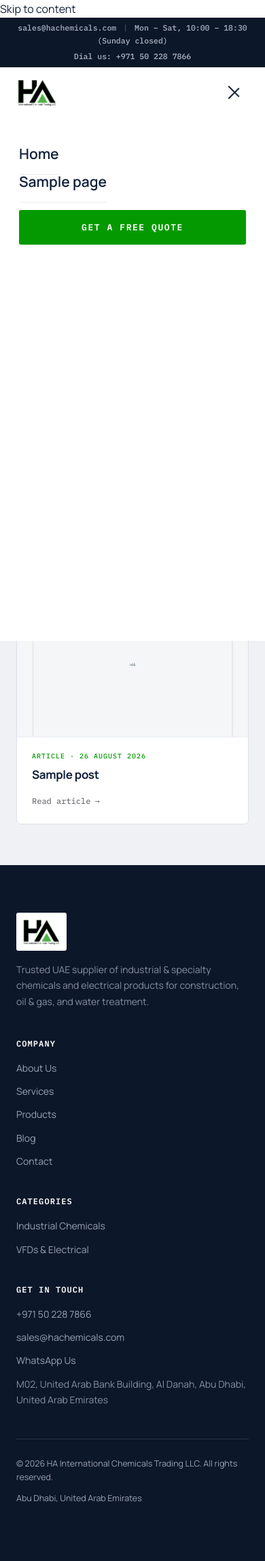
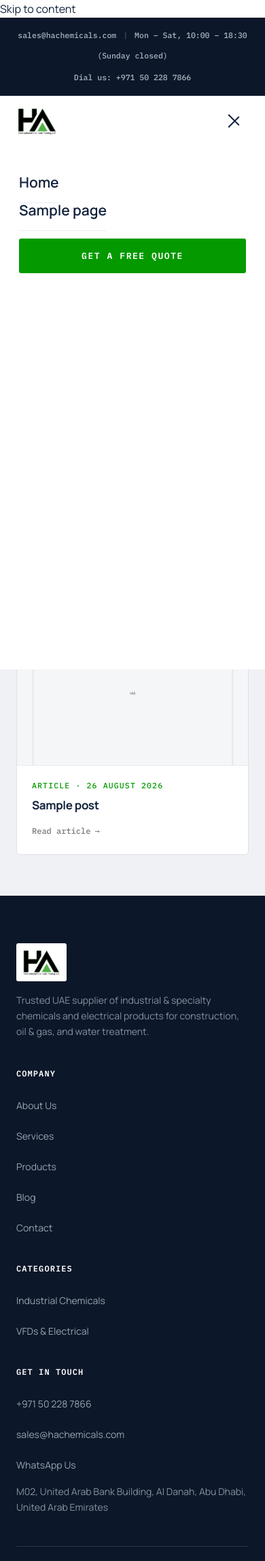
Before and after one commit to hari-learns/hachemicals-concept, a WordPress theme: template theme/hachemicals/single.php in a window 390 px wide, after a click that opens the changed part. Shown: the top 2297 px of the page at 68% size. Before the commit the page ends 2211 px from the top, so only its background shows below. Run offline with PHP 8.4 and a stand-in for WordPress, Linux system fonts and the light colour scheme; the site name, menu and one post (Sample post) are stand-ins, and other content is empty.

Commit message:
Mobile touch and legibility pass
Audited every route at 320/375/390/414/768/1024 for touch-target size, text
legibility, iOS focus-zoom, overflow and broken images. All changes are scoped
to max-width:1024px. Verified 1280 and 1440 render exactly as before: topbar
16px, footer 23px, breadcrumb 16px, inputs 15px, card tag 10px all unchanged.

Touch targets raised over the 40px minimum:
- topbar contact links   15px to 42px, using padding so wrapped rows push each
  other apart rather than overlap
- footer links           23px to 43px
- contact-card links     21px to 39px+
- hero slide indicators  34x4 to a 44x40 hit area via pseudo-element, keeping
  the 4px bar visual; growth stays inside the 10px flex gap
- breadcrumb links       29x16 to 41x40 the same way, inside the separators
- short nav labels (VFD 27px, Blog 31px) widened at tablet widths only

Legibility:
- product and article card category tag 10px to 11.5px
- hero stat labels 10.5px to 11.5px

iOS Safari zooms the page whenever a text field under 16px takes focus, which
threw the layout mid-form on both lead-capture forms. The theme's own rule set
15px !important, so the override matches that weight. Covers MetForm on the
contact page and WPForms on the quote page.

Not changed: the hero image sits 4px proud each side by design. That is the
Ken Burns overscan, symmetric and clipped, not an overflow bug.

Final state: 11 routes at 6 viewports report clean.

```diff
--- a/theme/hachemicals/style.css
+++ b/theme/hachemicals/style.css
@@ -4,7 +4,7 @@ Theme URI: https://hachemicals.com/
 Description: Production child theme for HA International Chemicals Trading LLC.
 Author: HA International Chemicals Trading LLC
 Template: hello-elementor
-Version: 1.0.27
+Version: 1.0.31
 Text Domain: hachemicals
 Requires at least: 6.6
 Requires PHP: 8.1
@@ -718,3 +718,64 @@ footer.site .fbottom{display:flex;justify-content:space-between;padding-top:26px
   .site-transition__ring{animation:none}
   .site-transition{transition:none}
 }
+
+/* ============================================================
+   Mobile touch & legibility pass
+   Audited at 320/375/390/414/768. Fixes tap targets under the
+   40px guideline and text below 11px, without shifting layout.
+   ============================================================ */
+
+/* Hero slide indicators are a deliberate 34x4 bar. Expanding the hit
+   area with a pseudo-element keeps that visual while giving a 44x40
+   touch target. Horizontal growth stays inside the 10px flex gap so
+   adjacent dots can never overlap. */
+.hero__dots button{position:relative}
+.hero__dots button::before{
+  content:"";position:absolute;left:-5px;right:-5px;top:-18px;bottom:-18px;
+}
+
+/* Short desktop nav labels ("VFD", "Blog") are only 27-31px wide. At tablet
+   widths that row is still touch-operated, so widen the hit area without
+   touching the label or its underline. 7px per side stays well inside the
+   32px flex gap, so neighbouring links cannot overlap. */
+@media (max-width:1024px){
+  nav.main a::before{
+    content:"";position:absolute;left:-7px;right:-7px;top:0;bottom:0;
+  }
+}
+
+@media (max-width:1024px){
+  /* Topbar contact links were 15px tall. Padding (not a pseudo-element)
+     so wrapped rows push each other apart instead of overlapping. */
+  .topbar a{display:inline-block;padding:11px 0}
+  .topbar .wrap{gap:2px 10px}
+
+  /* Footer links were 23px tall. */
+  footer.site a{padding:10px 0;margin-bottom:2px}
+
+  /* Below 11px is uncomfortable on a handset. */
+  .card .tag{font-size:11.5px}
+  .hero-stats span{font-size:11.5px}
+
+  /* iOS Safari zooms the whole page when a text field under 16px receives
+     focus, which throws the layout off mid-form. The theme's own form rule
+     sets 15px !important, so this has to match that weight. Applies to both
+     the MetForm contact form and the WPForms quote form. */
+  .hachemicals-form-shell input:not([type="hidden"]):not([type="checkbox"]):not([type="radio"]),
+  .hachemicals-form-shell textarea,
+  .hachemicals-form-shell select,
+  .field input,
+  .field textarea,
+  .field select{font-size:16px!important}
+
+  /* Contact-card phone/email/WhatsApp links were 21px tall. */
+  .contact-card a{display:inline-block;padding:9px 0}
+
+  /* Breadcrumb links were 29x16. Expand the hit area with a pseudo-element so
+     the crumb trail keeps its compact look; 6px per side stays inside the
+     " / " separators, so adjacent crumbs cannot overlap. */
+  .breadcrumb a{position:relative}
+  .breadcrumb a::before{
+    content:"";position:absolute;left:-6px;right:-6px;top:-12px;bottom:-12px;
+  }
+}
```
